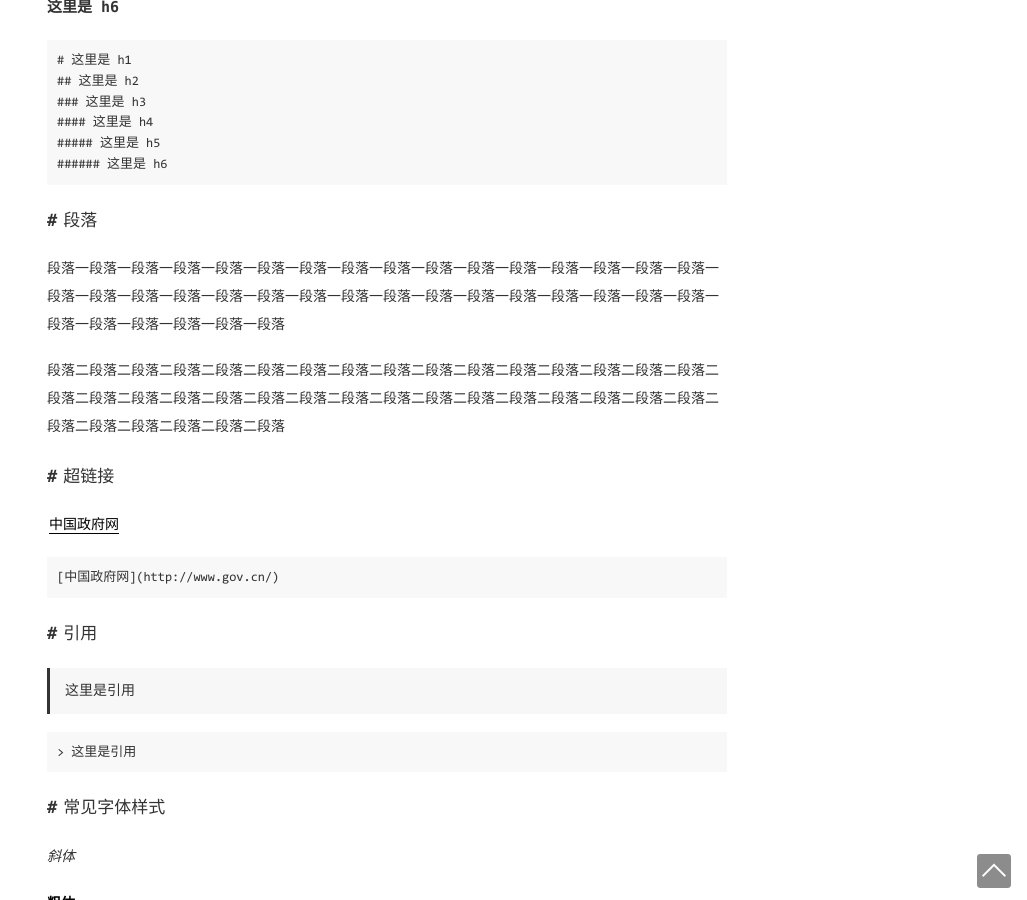
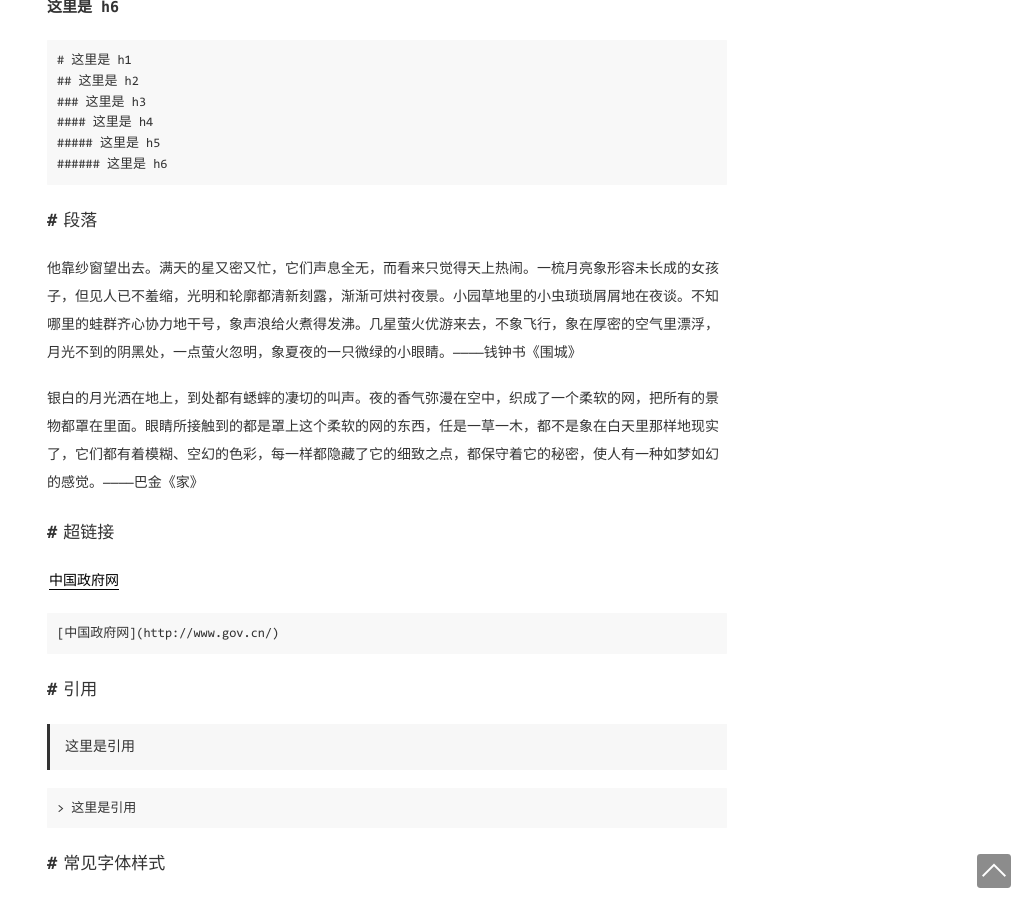
Before and after one commit to acabin/acabin.github.io, a Jekyll site: the page built from _posts/2022-5-15-布局参考.md, in a window 1280 px wide and 900 px high, scrolled down 506 px. Shown: the whole window, without its empty margins (253-1280 px from the left). Built offline with Jekyll 4.4.1, drawn with Linux system fonts in a browser that asks for light colours; formulas are drawn with MathJax 3.

Commit message:
Update 2022-5-15-布局参考.md

```diff
--- a/_posts/2022-5-15-布局参考.md
+++ b/_posts/2022-5-15-布局参考.md
@@ -30,9 +30,9 @@ extMath: true
 
 ## 段落
 
-段落一段落一段落一段落一段落一段落一段落一段落一段落一段落一段落一段落一段落一段落一段落一段落一段落一段落一段落一段落一段落一段落一段落一段落一段落一段落一段落一段落一段落一段落一段落一段落一段落一段落一段落一段落一段落一段落
+他靠纱窗望出去。满天的星又密又忙，它们声息全无，而看来只觉得天上热闹。一梳月亮象形容未长成的女孩子，但见人已不羞缩，光明和轮廓都清新刻露，渐渐可烘衬夜景。小园草地里的小虫琐琐屑屑地在夜谈。不知哪里的蛙群齐心协力地干号，象声浪给火煮得发沸。几星萤火优游来去，不象飞行，象在厚密的空气里漂浮，月光不到的阴黑处，一点萤火忽明，象夏夜的一只微绿的小眼睛。————钱钟书《围城》
 
-段落二段落二段落二段落二段落二段落二段落二段落二段落二段落二段落二段落二段落二段落二段落二段落二段落二段落二段落二段落二段落二段落二段落二段落二段落二段落二段落二段落二段落二段落二段落二段落二段落二段落二段落二段落二段落二段落
+银白的月光洒在地上，到处都有蟋蟀的凄切的叫声。夜的香气弥漫在空中，织成了一个柔软的网，把所有的景物都罩在里面。眼睛所接触到的都是罩上这个柔软的网的东西，任是一草一木，都不是象在白天里那样地现实了，它们都有着模糊、空幻的色彩，每一样都隐藏了它的细致之点，都保守着它的秘密，使人有一种如梦如幻的感觉。————巴金《家》
 
 ## 超链接
 
```
